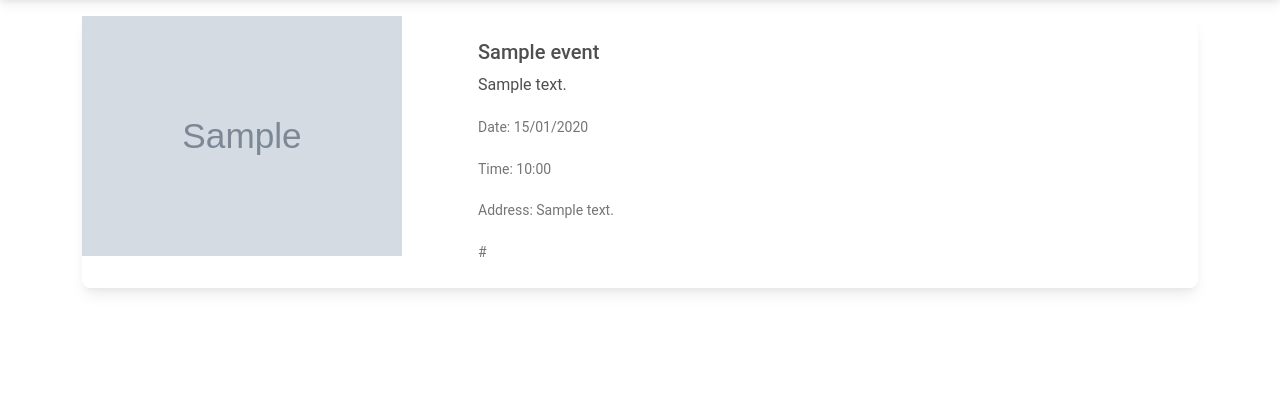
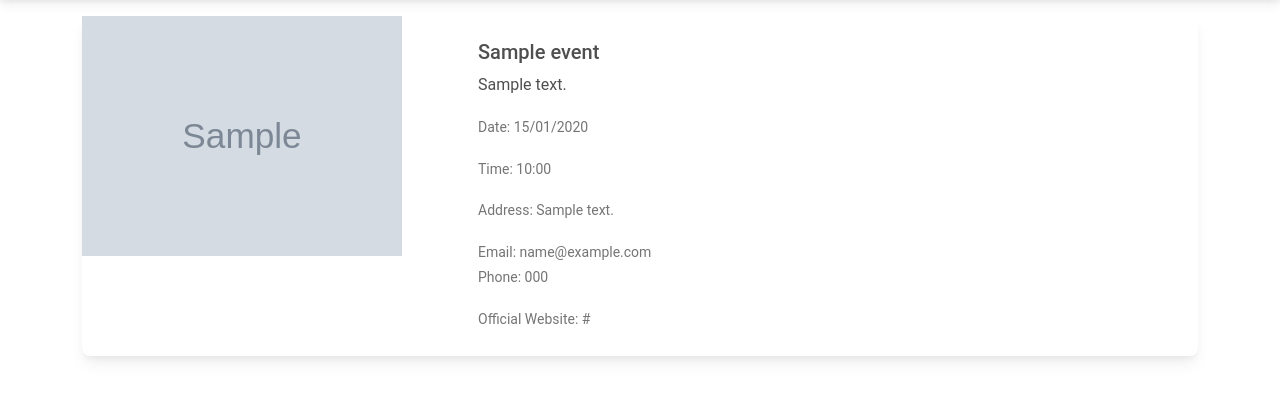
Before and after one commit to nat-oku/FE21-CR13-Natalia, a Symfony app: template eventima/templates/events/details.html.twig in a window 1280 px wide. Shown: the part 72-472 px from the top of the page. Run offline with Twig, Linux system fonts and the light colour scheme; the template is opened without the code that fills it: most values are stand-ins (such as "Sample title", 1, 10 or a date in 2020); grey boxes marked "Sample" are stand-in pictures; some libraries are stand-ins or nearby versions.

Commit message:
last changes

```diff
--- a/eventima/templates/events/details.html.twig
+++ b/eventima/templates/events/details.html.twig
@@ -18,7 +18,10 @@
                     <p class="card-text"><small class="text-muted">Date: {{events.dateTime | date('d/m/Y')}}</small></p>
                     <p class="card-text"><small class="text-muted">Time: {{events.dateTime | date('H:i')}}</small></p>
                     <p class="card-text"><small class="text-muted">Address: {{events.eventAddress}}</small></p>
-                    <a class="link-dark" href="{{events.eventUrl}}"><small class="text-muted">{{events.eventUrl}}</small></a>
+                    <a class="card-text" href="{{events.contEmail}}"><small class="text-muted">Email: {{events.contEmail}}</small></a>
+                    <p class="card-text"><small class="text-muted">Phone: {{events.contPhone}}</small></p>
+                    <a class="link-dark" href="{{events.eventUrl}}"><small class="text-muted">Official Website: {{events.eventUrl}}</small></a>
+
                 </div>
             </div>
         </div>
```
